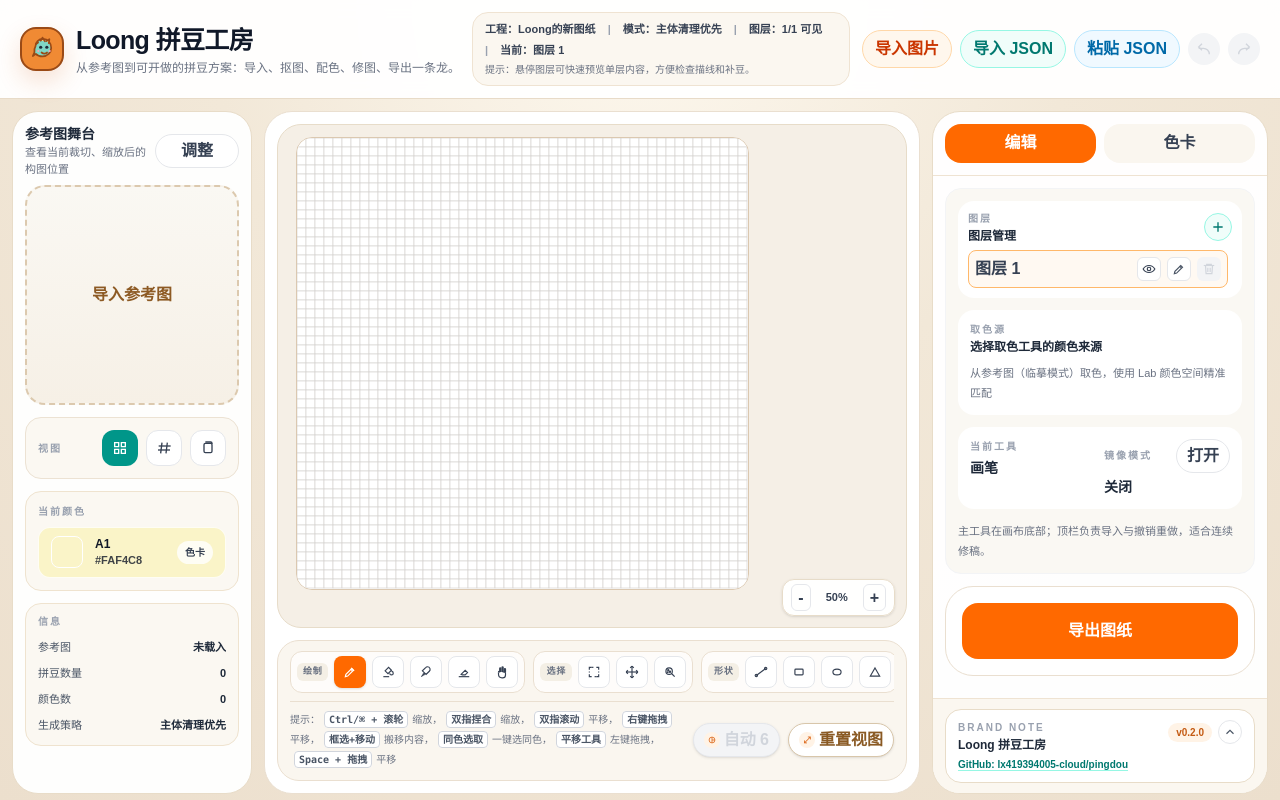
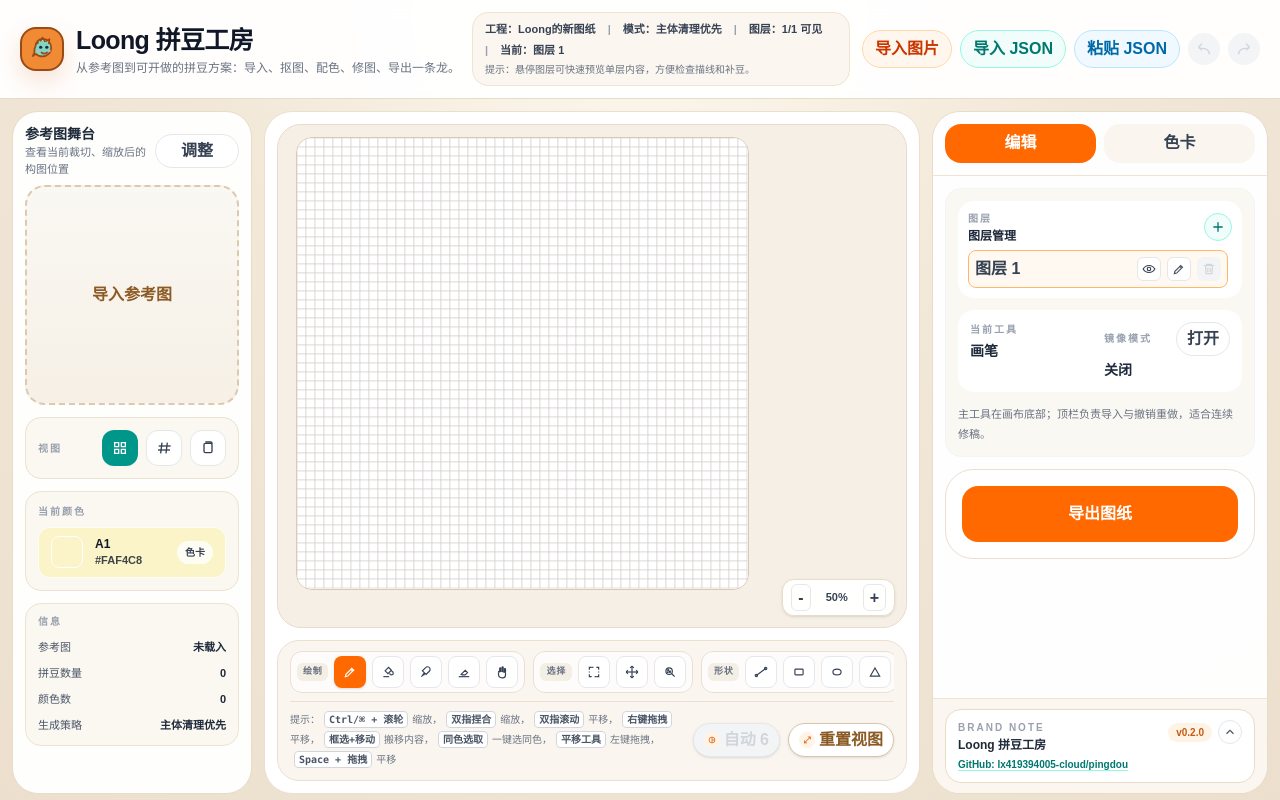
Before and after one commit to lx419394005-cloud/pingdou, a React (Vite) app: page / in a window 1280 px wide. Built offline with nearby package versions, Linux system fonts and the light colour scheme.

Commit message:
取色源切换仅在取色工具激活时显示

```diff
--- a/src/App.tsx
+++ b/src/App.tsx
@@ -1073,6 +1073,7 @@ function App() {
                     </div>
                     </div>
 
+                    {drawMode === 'pick' && (
                       <div className="mb-3 rounded-2xl bg-white p-3">
                         <div className="flex items-center justify-between">
                           <div>
@@ -1112,6 +1113,7 @@ function App() {
                             : '从参考图（临摹模式）取色，使用 Lab 颜色空间精准匹配'}
                         </p>
                       </div>
+                    )}
 
                     <div className="mb-3 grid grid-cols-2 gap-2 rounded-2xl bg-white p-3">
                     <div>
```
Lines whose indentation alone changed are shown as unchanged.
